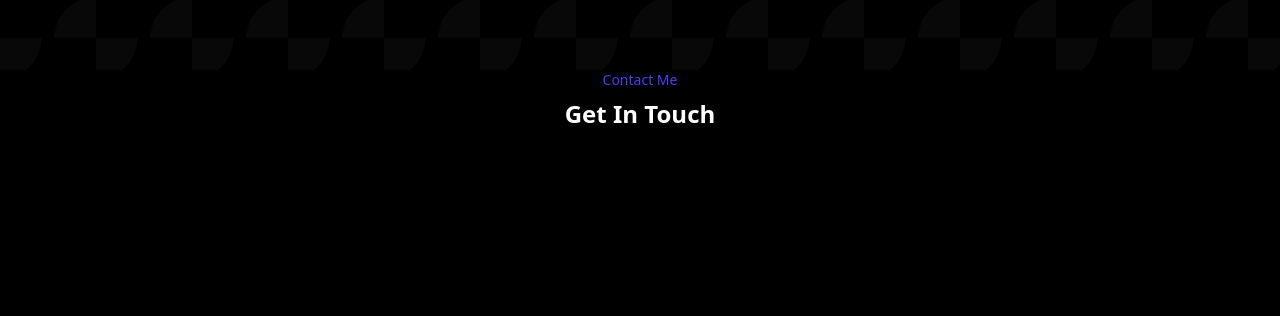
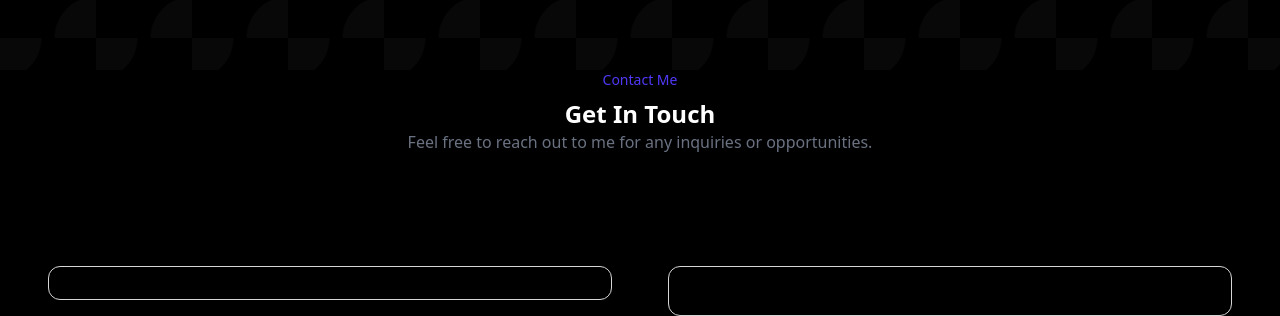
Before and after one commit to ThandululoNengovhela/my-portfolio, a Next.js app: page / in a window 1280 px wide. Shown: the part 1697-2013 px from the top of the page. Before the commit the page ends 1875 px from the top, so only its background shows below. Built offline with nearby package versions, Linux system fonts and the light colour scheme.

Commit message:
after a long time a made a contact section

```diff
--- a/app/components/Contact.tsx
+++ b/app/components/Contact.tsx
@@ -5,18 +5,43 @@
     <section id="contact">
 
 
-       <div className='text-center mb-12'>
+      <div className='text-center mb-12 justify-center1'>
         <p className='  text-sm font-medium mb-2 text-indigo-600'>Contact Me</p>
         <h2 className='text-2xl font-bold text-white'>Get In Touch</h2>
-       </div>
+        <p className='text-gray-500'>Feel free to reach out to me for any inquiries or opportunities.</p>
+
+      </div>
+
+
+     <div className='max-w-7xl mx-auto px-6 md:px-12 pt-16'>
+      <div className='flex flex-col md:flex-row items-center md:items-start gap-14'>
 
 
 
 
+        {/*left section*/}
+
+        <div className='flex-1 text-center md:text-left animate-left '>
+
+            <div className='lg:col-span-2 space-y-4'>
+              <div className='flex items-center gap-4 p-4 rounded-xl border border-border bg-card/50'></div>
+            </div>
+
+
+
+        </div>
+
+
+        {/*right section*/}
+        <div className='flex-1 w-full max-w-xl animate-right'>
+          <form action="" className='space-y-4 p-5 sm:p-6 rounded-xl border border-border bg-card/50'></form>
+        </div>
 
 
 
 
+     </div>
+     </div>
 
     </section>
   )
--- a/next.config.ts
+++ b/next.config.ts
@@ -8,4 +8,6 @@
   },
 };
 
+
+
 export default nextConfig;
```
